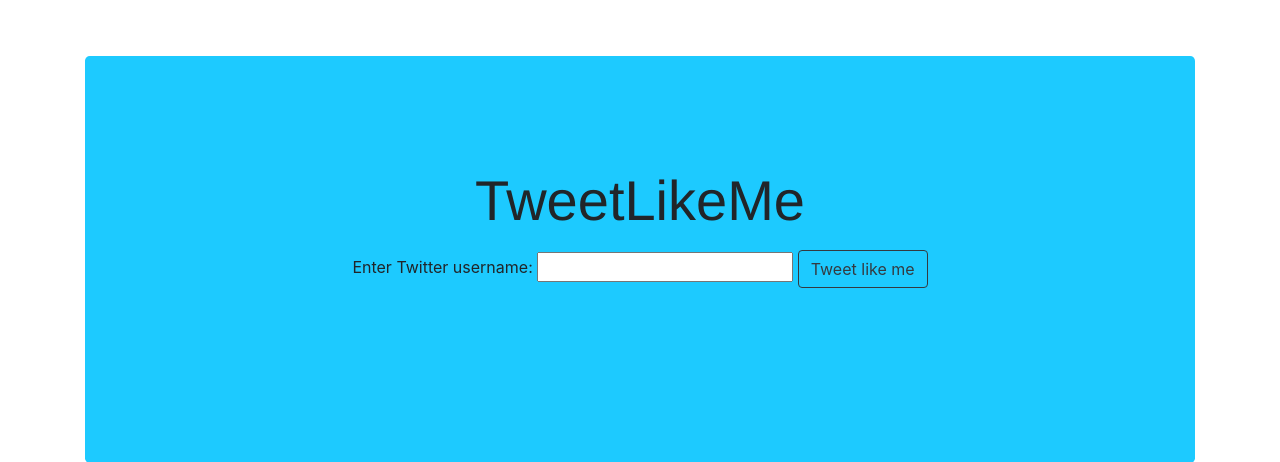
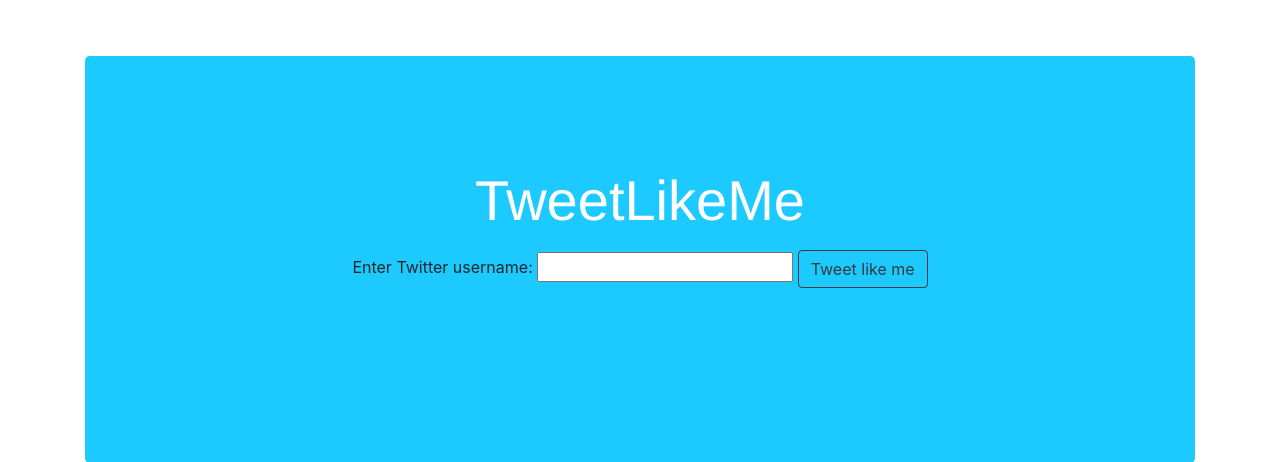
Before and after one commit to a-staab/tweet_generator, a Flask app: page / in a window 1280 px wide. Shown: the top 462 px of the page. Run offline with Flask 2, Linux system fonts and the light colour scheme; some libraries are stand-ins or nearby versions.

Commit message:
Modified text styling

```diff
--- a/static/style.css
+++ b/static/style.css
@@ -7,6 +7,8 @@
 
 h1 {
     font-family: Helvetica, Sans-Serif;
+    font-weight: bold;
+    color: white;
 }
 
 .jumbotron {
```
